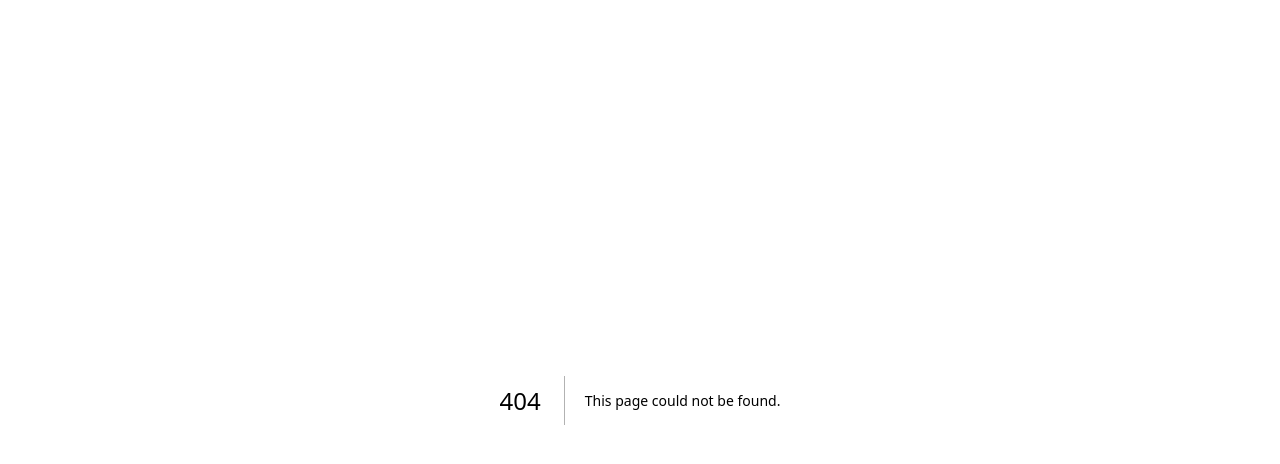
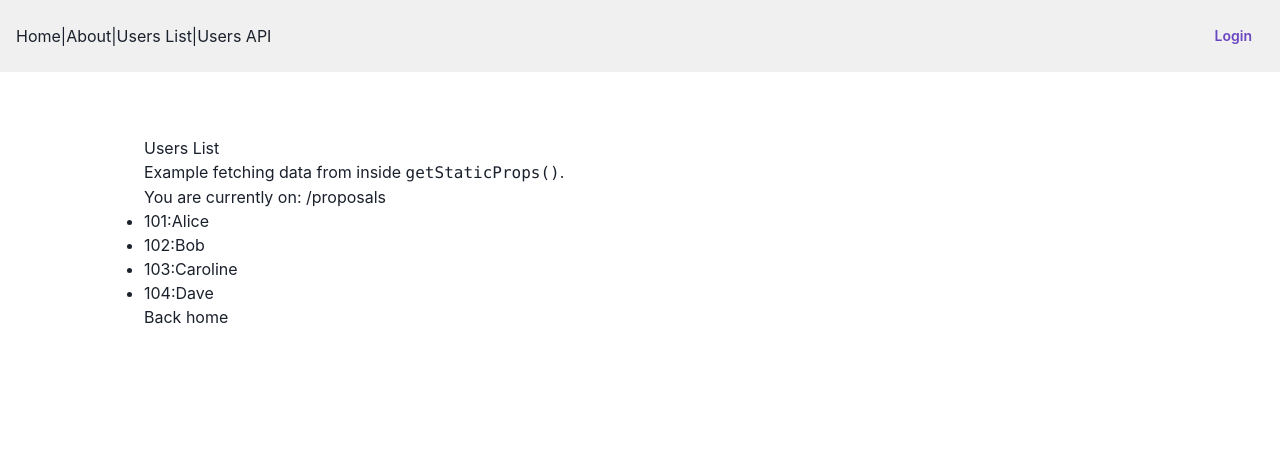
Before and after one commit to w3hc/multi, a Next.js app: page /proposals in a window 1280 px wide. Before the commit this address had no page. Shown: the top 464 px of the page. Built offline with nearby package versions, Linux system fonts and the light colour scheme.

Commit message:
add style

```diff
--- a/components/Layout.tsx
+++ b/components/Layout.tsx
@@ -1,7 +1,7 @@
 import React, { ReactNode } from 'react'
 import Link from 'next/link'
 import Head from 'next/head'
-import { Container, Box } from '@chakra-ui/react';
+import { Container, Box, Flex, Spacer, Button, useColorModeValue } from '@chakra-ui/react';
 
 type Props = {
   children?: ReactNode
@@ -15,13 +15,23 @@ const Layout = ({ children, title = 'This is the default title' }: Props) => (
       <meta charSet="utf-8" />
       <meta name="viewport" content="initial-scale=1.0, width=device-width" />
     </Head>
-    <header>
-      <nav>
-        <Link href="/">Home</Link> | <Link href="/about">About</Link> |{' '}
-        <Link href="/users">Users List</Link> |{' '}
+    <Flex as="header" bg={useColorModeValue('blackAlpha.100', 'blackAlpha.100')} px={4} py={5} mb={8} alignItems="center">
+    <Link href="/">Home</Link> | <Link href="/about">About</Link> |{' '}
+        <Link href="/proposals">Users List</Link> |{' '}
         <a href="/api/users">Users API</a>
-      </nav>
-    </header>
+      <Spacer />
+      <Flex alignItems="center" gap={4}>
+        {/* {loggedIn ?
+          <Button colorScheme="purple" variant="ghost" onClick={logout} size='sm'>
+            Logout
+          </Button> : */}
+          <Button colorScheme="purple" variant="ghost" size='sm'>
+            Login
+          </Button>
+          {/* } */}
+      </Flex>
+    </Flex>
+
     <Container maxW="container.lg" mt={16}>
       <Box>{children}</Box>
     </Container>
--- a/components/ListItem.tsx
+++ b/components/ListItem.tsx
@@ -1,14 +1,14 @@
 import React from 'react'
 import Link from 'next/link'
 
-import { User } from '../interfaces'
+import { Proposal } from '../interfaces'
 
 type Props = {
-  data: User
+  data: Proposal
 }
 
 const ListItem = ({ data }: Props) => (
-  <Link href="/users/[id]" as={`/users/${data.id}`}>
+  <Link href="/proposals/[id]" as={`/proposals/${data.id}`}>
     {data.id}:{data.name}
   </Link>
 )
--- a/interfaces/index.ts
+++ b/interfaces/index.ts
@@ -4,7 +4,7 @@
 //
 // import { User } from 'path/to/interfaces';
 
-export type User = {
+export type Proposal = {
   id: number
   name: string
 }
--- a/pages/users/[id].tsx
+++ b/pages/proposals/[id].tsx
@@ -1,12 +1,12 @@
 import { GetStaticProps, GetStaticPaths } from 'next'
 
-import { User } from '../../interfaces'
+import { Proposal } from '../../interfaces'
 import { sampleUserData } from '../../utils/sample-data'
 import Layout from '../../components/Layout'
 import ListDetail from '../../components/ListDetail'
 
 type Props = {
-  item?: User
+  item?: Proposal
   errors?: string
 }
 
--- a/pages/users/index.tsx
+++ b/pages/proposals/index.tsx
@@ -1,13 +1,13 @@
 import { GetStaticProps } from 'next'
 import Link from 'next/link'
 
-import { User } from '../../interfaces'
+import { Proposal } from '../../interfaces'
 import { sampleUserData } from '../../utils/sample-data'
 import Layout from '../../components/Layout'
 import List from '../../components/List'
 
 type Props = {
-  items: User[]
+  items: Proposal[]
 }
 
 const WithStaticProps = ({ items }: Props) => (
@@ -16,10 +16,10 @@ const WithStaticProps = ({ items }: Props) => (
     <p>
       Example fetching data from inside <code>getStaticProps()</code>.
     </p>
-    <p>You are currently on: /users</p>
+    <p>You are currently on: /proposals</p>
     <List items={items} />
     <p>
-      <Link href="/">Go home</Link>
+      <Link href="/">Back home</Link>
     </p>
   </Layout>
 )
@@ -28,7 +28,7 @@ export const getStaticProps: GetStaticProps = async () => {
   // Example for including static props in a Next.js function component page.
   // Don't forget to include the respective types for any props passed into
   // the component.
-  const items: User[] = sampleUserData
+  const items: Proposal[] = sampleUserData
   return { props: { items } }
 }
 
--- a/utils/sample-data.ts
+++ b/utils/sample-data.ts
@@ -1,7 +1,7 @@
-import { User } from '../interfaces'
+import { Proposal } from '../interfaces'
 
 /** Dummy user data. */
-export const sampleUserData: User[] = [
+export const sampleUserData: Proposal[] = [
   { id: 101, name: 'Alice' },
   { id: 102, name: 'Bob' },
   { id: 103, name: 'Caroline' },
```
Also changed, not shown: pages/about.tsx (+4 -5 lines), pages/index.tsx (+4 -5 lines).
